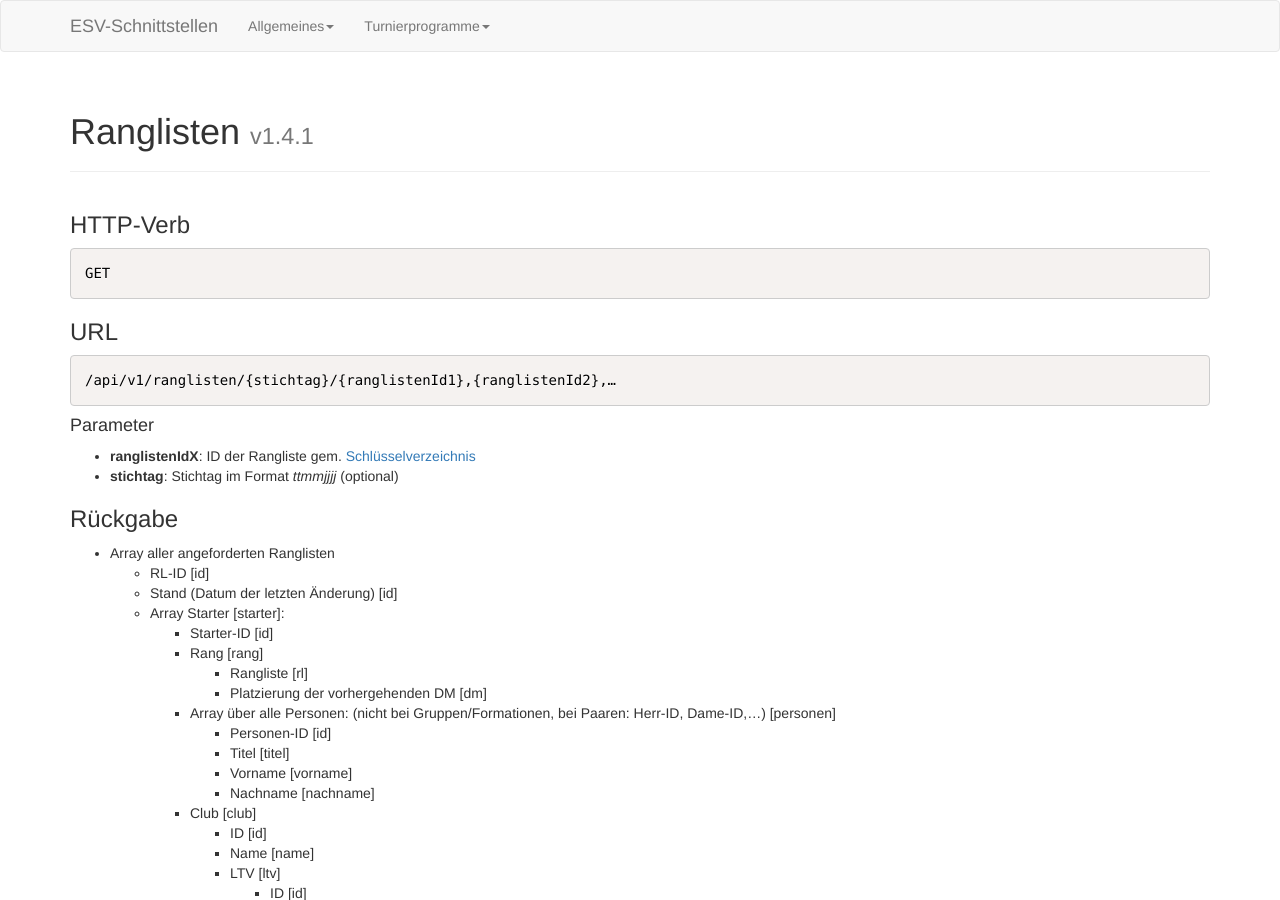
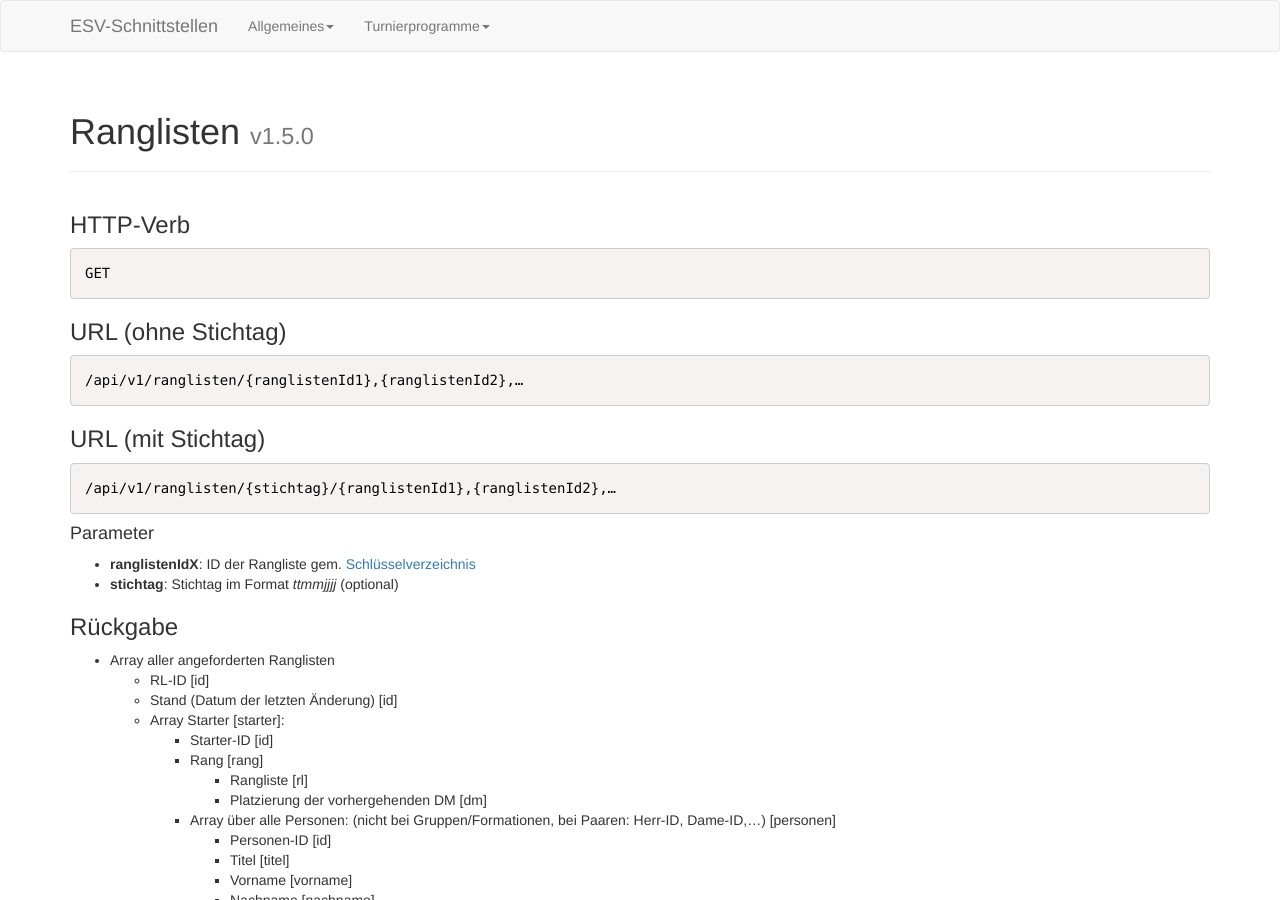
Before and after one commit to tanzsport/esv-interfaces, a Jekyll site: the page built from interfaces/turnierprogramme/rangliste.md, in a window 1280 px wide and 900 px high. Built offline with Jekyll 4.4.1, drawn with Linux system fonts in a browser that asks for light colours; nearby versions of some CDN libraries; library files that are not in the unit come from our copies.

Commit message:
Ranglisten: Aufruf ohne Stichtag ergänzt.

```diff
--- a/interfaces/turnierprogramme/rangliste.md
+++ b/interfaces/turnierprogramme/rangliste.md
@@ -1,14 +1,17 @@
 ---
 layout: page
 title: Ranglisten
-tagline: v1.4.1
+tagline: v1.5.0
 ---
 {% include JB/setup %}
 
 ### HTTP-Verb ###
 	GET
 
-### URL ###
+### URL (ohne Stichtag) ###
+	/api/v1/ranglisten/{ranglistenId1},{ranglistenId2},…
+
+### URL (mit Stichtag) ###
 	/api/v1/ranglisten/{stichtag}/{ranglistenId1},{ranglistenId2},…
 
 #### Parameter ####
```
